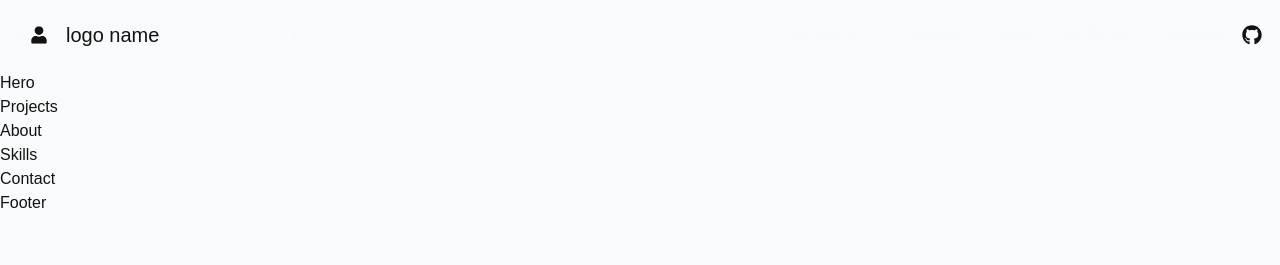
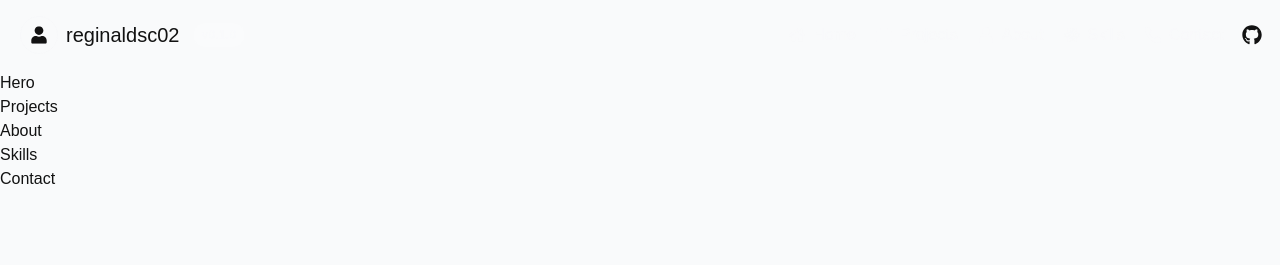
Before and after one commit to reginaldsc02/rsc-dev-portfolio, a Next.js app: page / in a window 1280 px wide. Shown: the top 265 px of the page. Built offline with nearby package versions, Linux system fonts and the light colour scheme.

Commit message:
Update: Layout, Import: Header

```diff
--- a/components/layout/MainLayout.tsx
+++ b/components/layout/MainLayout.tsx
@@ -8,8 +8,12 @@ import { Header } from "./Header";
 
 export const MainLayout = () => {
   return (
-    <div>
-      <Header />
+    <div className="min-h-screen grid grid-cols-1 grid-rows-[auto_1fr_auto]">
+      <Header
+        logoName="reginaldsc02"
+        gitHubAccountLink="https://github.com/reginaldsc02"
+        websiteVersion="0.1.0"
+      />
       <main>
         <Hero />
         <Projects />
```
